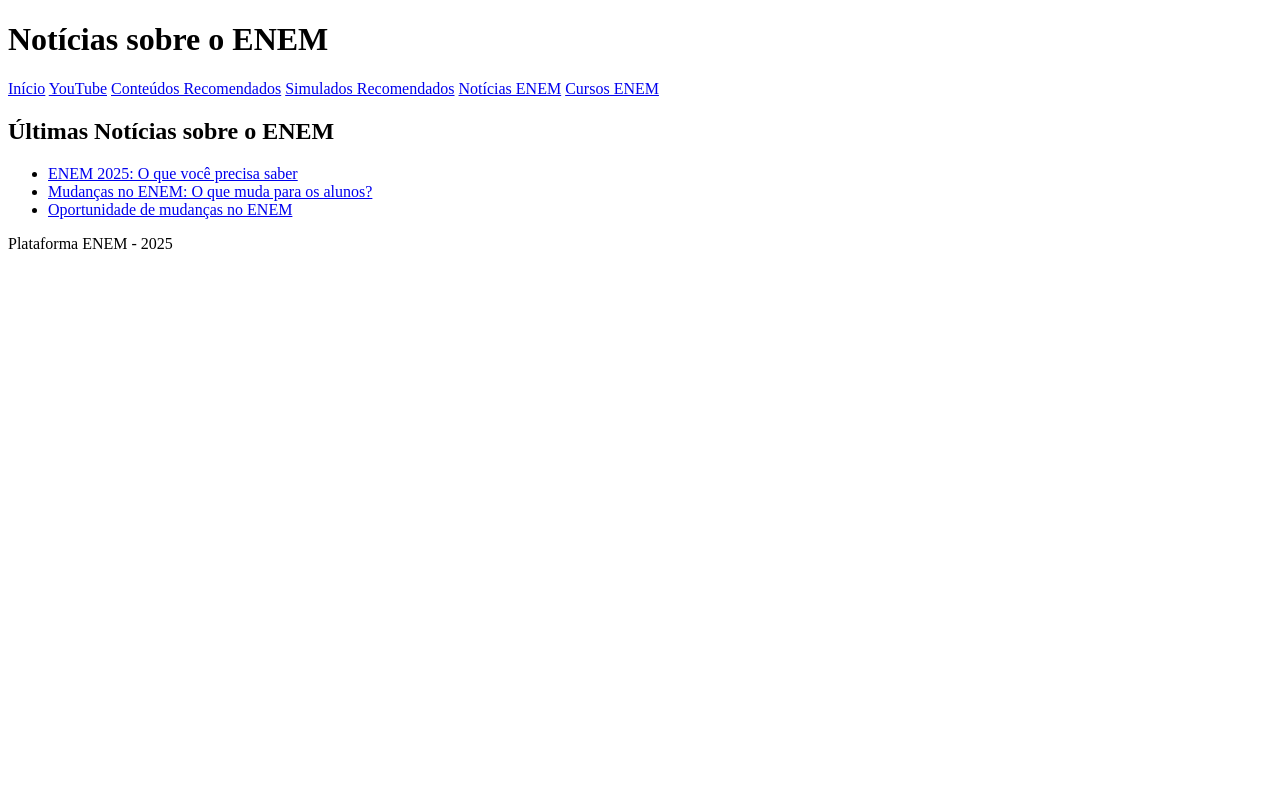
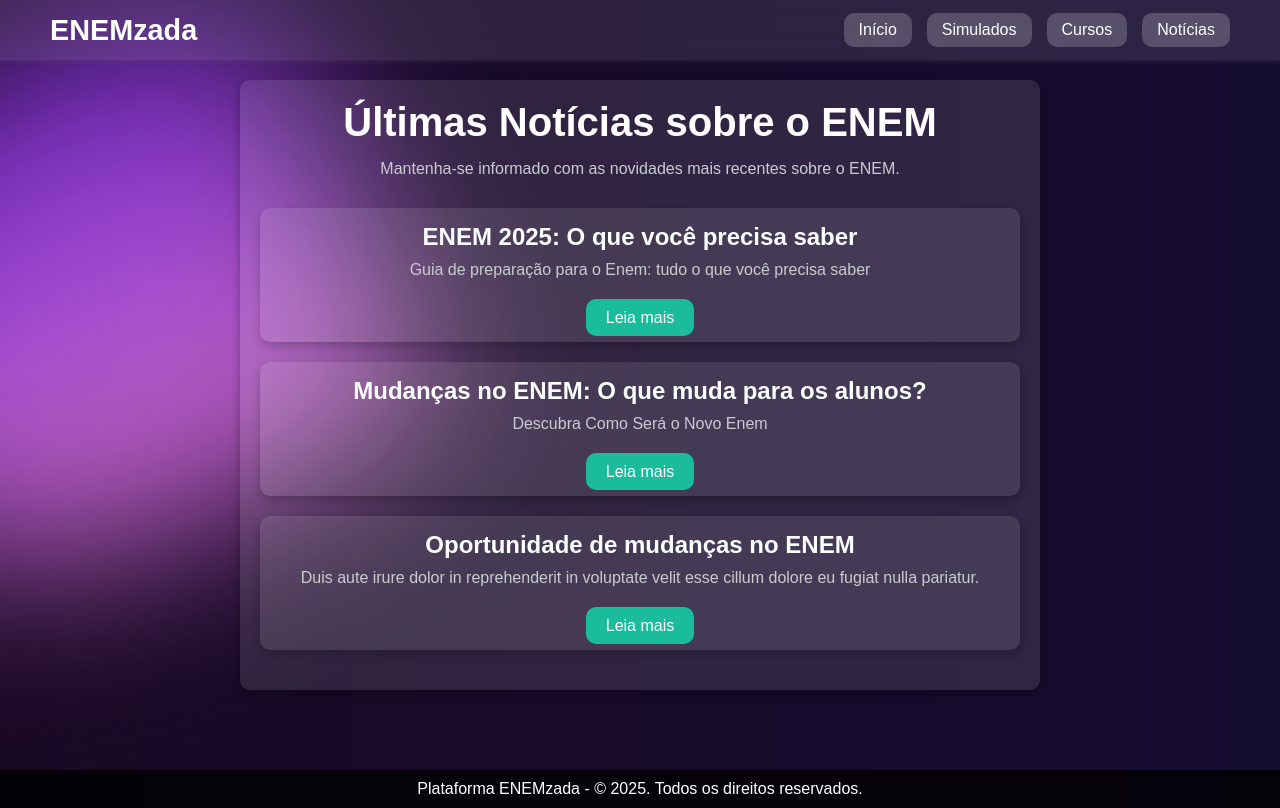
Before and after one commit to kaiquedoliveira/plataforma_reserva, a plain HTML site: page frontend/views/noticias.html in a window 1280 px wide. Drawn offline with Linux system fonts and the light colour scheme.

Commit message:
atualizando noticias

```diff
--- a/frontend/css/noticias.css
+++ b/frontend/css/noticias.css
@@ -0,0 +1,127 @@
+/* Reset e estilo global */
+* {
+    margin: 0;
+    padding: 0;
+    box-sizing: border-box;
+  }
+
+  /* Corpo da página */
+  body {
+    font-family: Arial, sans-serif;
+    background-color: #2c3e50; /* Fundo azul escuro */
+    color: #fcffff;
+    margin: 0;
+    padding: 0;
+    display: flex;
+    flex-direction: column;
+    min-height: 100vh; /* Garante altura mínima da página */
+    background-image: url('../images/indexImagem.png');
+    background-size: cover;
+    background-repeat: no-repeat;
+    background-position: center;
+  }
+
+  /* Navbar fixa no topo */
+  .navbar {
+    display: flex; /* Usa flexbox para organizar os itens horizontalmente */
+    justify-content: space-between; /* Distribui os itens com espaço entre eles */
+    align-items: center; /* Centraliza os itens verticalmente */
+    background-color: rgba(255, 255, 255, 0.1); /* Fundo semi-transparente */
+    backdrop-filter: blur(15px); /* Efeito de desfoque no fundo */
+    padding: 15px 50px; /* Espaçamento interno */
+    box-shadow: 0 2px 4px rgba(114, 113, 113, 0.2); /* Sombra leve abaixo da navbar */
+    height: 60px; /* Define a altura da navbar */
+    position: fixed; /* Fixa a navbar no topo da página */
+    top: 0; /* Posiciona no topo */
+    left: 0; /* Alinha à esquerda */
+    right: 0; /* Alinha à direita */
+    z-index: 10; /* Garante que a navbar fique acima de outros elementos */
+  }
+
+  .navbar .logo {
+    font-size: 1.8rem; /* Tamanho do texto do logo */
+    font-weight: bold; /* Deixa o logo em negrito */
+    color: #ffffff; /* Define a cor do texto como branco */
+  }
+
+  .navbar .nav-links {
+    display: flex; /* Usa flexbox para organizar os botões horizontalmente */
+    gap: 15px; /* Espaçamento entre os botões */
+  }
+
+  .navbar .btn {
+    text-decoration: none; /* Remove o sublinhado dos links */
+    padding: 8px 15px; /* Define espaçamento interno */
+    background-color: rgba(255, 255, 255, 0.2); /* Fundo translúcido leve */
+    color: #ffffff; /* Cor do texto */
+    border-radius: 10px; /* Cantos arredondados */
+    transition: background-color 0.3s ease; /* Transição suave ao passar o cursor */
+  }
+
+  .navbar .btn:hover {
+    background-color: rgba(255, 255, 255, 0.4); /* Clareia o fundo ao passar o mouse */
+  }
+
+  /* Container de Notícias */
+  .noticias-container {
+    text-align: center; /* Centraliza o texto no contêiner */
+    margin: 80px auto; /* Adiciona margem ao topo para compensar a navbar fixa */
+    max-width: 800px; /* Define uma largura máxima para o contêiner */
+    padding: 20px; /* Espaçamento interno */
+    background-color: rgba(255, 255, 255, 0.1); /* Fundo translúcido leve */
+    border-radius: 10px; /* Bordas arredondadas */
+    box-shadow: 0 4px 10px rgba(0, 0, 0, 0.3); /* Sombra para profundidade */
+  }
+
+  .noticias-container h1 {
+    font-size: 2.5rem; /* Define o tamanho do título principal */
+    margin-bottom: 15px; /* Espaçamento abaixo do título */
+    color: #ffffff; /* Cor do título */
+  }
+
+  .noticias-container p {
+    font-size: 1rem; /* Define o tamanho do texto do parágrafo */
+    margin-bottom: 30px; /* Espaçamento abaixo do parágrafo */
+    color: #c9cdcf; /* Cor do texto com contraste suave */
+  }
+
+  .noticia {
+    margin-bottom: 20px; /* Espaçamento entre as notícias */
+    padding: 15px; /* Espaçamento interno */
+    background-color: rgba(255, 255, 255, 0.1); /* Fundo translúcido leve */
+    border-radius: 10px; /* Bordas arredondadas */
+    box-shadow: 0 4px 8px rgba(0, 0, 0, 0.2); /* Sombra leve para profundidade */
+  }
+
+  .noticia h2 {
+    font-size: 1.5rem; /* Tamanho do título da notícia */
+    margin-bottom: 10px; /* Espaçamento abaixo do título */
+  }
+
+  .noticia p {
+    font-size: 1rem; /* Tamanho do texto do parágrafo */
+    color: #c9cdcf; /* Cor do texto com contraste suave */
+  }
+
+  .noticia .btn-leia-mais {
+    text-decoration: none; /* Remove sublinhado do botão */
+    background-color: #1abc9c; /* Fundo verde vibrante */
+    color: #ffffff; /* Cor do texto */
+    padding: 10px 20px; /* Espaçamento interno */
+    border-radius: 10px; /* Cantos arredondados */
+    font-size: 1rem; /* Tamanho do texto do botão */
+    transition: background-color 0.3s ease; /* Adiciona transição suave no hover */
+  }
+
+  .noticia .btn-leia-mais:hover {
+    background-color: #16a085; /* Tom mais escuro de verde ao passar o mouse */
+  }
+
+  /* Rodapé */
+  footer {
+    text-align: center; /* Centraliza o texto do rodapé */
+    background-color: rgba(0, 0, 0, 0.8); /* Fundo preto translúcido */
+    padding: 10px; /* Espaçamento interno */
+    color: #ffffff; /* Cor do texto */
+    margin-top: auto; /* Posiciona o rodapé ao final da página */
+  }
--- a/frontend/views/noticias.html
+++ b/frontend/views/noticias.html
@@ -4,34 +4,52 @@
 <head>
   <meta charset="UTF-8">
   <meta name="viewport" content="width=device-width, initial-scale=1.0">
-    <title>Notícias</title>
+  <title>Notícias ENEM</title>
   <link rel="stylesheet" href="../css/noticias.css">
 </head>
 
 <body>
+  <!-- Cabeçalho -->
   <header>
-        <h1>Notícias sobre o ENEM</h1>
-        <nav>
-            <a href="../views/index.html">Início</a>
-            <a href="../views/youtube.html">YouTube</a>
-            <a href="../views/content-conteudo.html">Conteúdos Recomendados</a>
-            <a href="../views/simulados.html">Simulados Recomendados</a>
-            <a href="../views/noticias.html">Notícias ENEM</a>
-            <a href="../views/cursos.html">Cursos ENEM</a>
+    <nav class="navbar">
+      <div class="logo">ENEMzada</div>
+      <div class="nav-links">
+        <a href="index.html" class="btn">Início</a>
+        <a href="simulados.html" class="btn">Simulados</a>
+        <a href="cursos.html" class="btn">Cursos</a>
+        <a href="noticias.html" class="btn">Notícias</a>
+      </div>
     </nav>
   </header>
 
-    <section id="noticias">
-        <h2>Últimas Notícias sobre o ENEM</h2>
-        <ul>
-            <li><a href="https://www.g1.globo.com/educacao/noticia/enem-2025" target="_blank">ENEM 2025: O que você precisa saber</a></li>
-            <li><a href="https://noticias.uol.com.br/educacao/2025/02/28/enem-reformulado-g1" target="_blank">Mudanças no ENEM: O que muda para os alunos?</a></li>
-            <li><a href="https://www.estadao.com.br/educacao/novo-enem-e-oportunidade-para-desenvolvimento-de-alunos" target="_blank">Oportunidade de mudanças no ENEM</a></li>
-        </ul>
+  <!-- Seção de Notícias -->
+  <main>
+    <section class="noticias-container">
+      <h1>Últimas Notícias sobre o ENEM</h1>
+      <p>Mantenha-se informado com as novidades mais recentes sobre o ENEM.</p>
+      <div class="noticia">
+        <h2>ENEM 2025: O que você precisa saber</h2>
+        <p>Guia de preparação para o Enem: tudo o que você precisa saber</p>
+        <a href="https://www.cnnbrasil.com.br/educacao/guia-de-preparacao-para-o-enem-tudo-o-que-voce-precisa-saber/" target="_blank" class="btn-leia-mais">Leia mais</a>
+      </div>
+
+      <div class="noticia">
+        <h2>Mudanças no ENEM: O que muda para os alunos?</h2>
+        <p>Descubra Como Será o Novo Enem</p>
+        <a href="https://neteducacao.com.br/mudancas-no-enem-2025/#google_vignette" target="_blank" class="btn-leia-mais">Leia mais</a>
+      </div>
+
+      <div class="noticia">
+        <h2>Oportunidade de mudanças no ENEM</h2>
+        <p>Duis aute irure dolor in reprehenderit in voluptate velit esse cillum dolore eu fugiat nulla pariatur.</p>
+        <a href="https://www.estadao.com.br/educacao/novo-enem" target="_blank" class="btn-leia-mais">Leia mais</a>
+      </div>
     </section>
+  </main>
 
+  <!-- Rodapé -->
   <footer>
-        <p>Plataforma ENEM - 2025</p>
+    <p>Plataforma ENEMzada - © 2025. Todos os direitos reservados.</p>
   </footer>
 </body>
 
```
Lines whose indentation alone changed are shown as unchanged.
